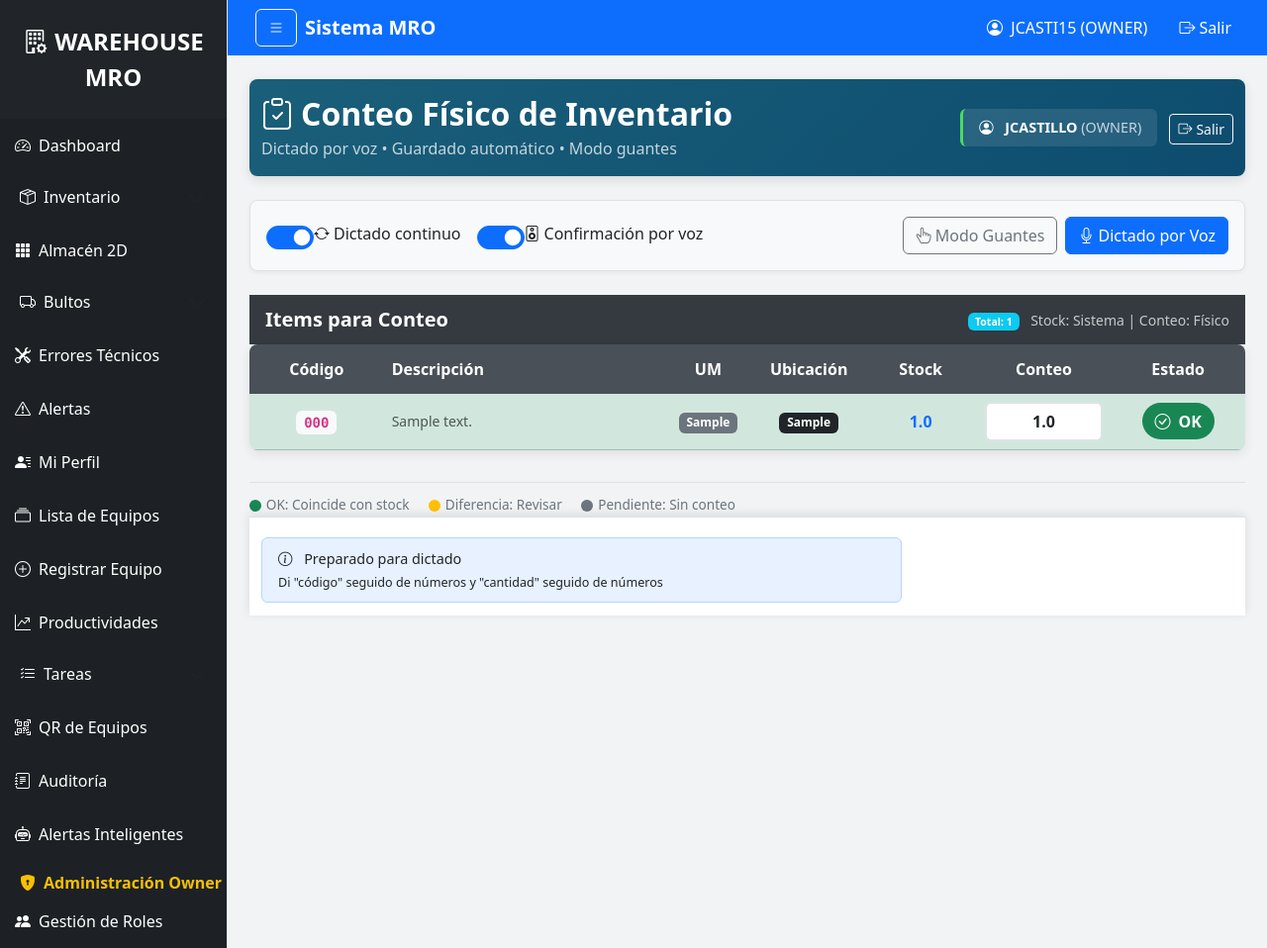
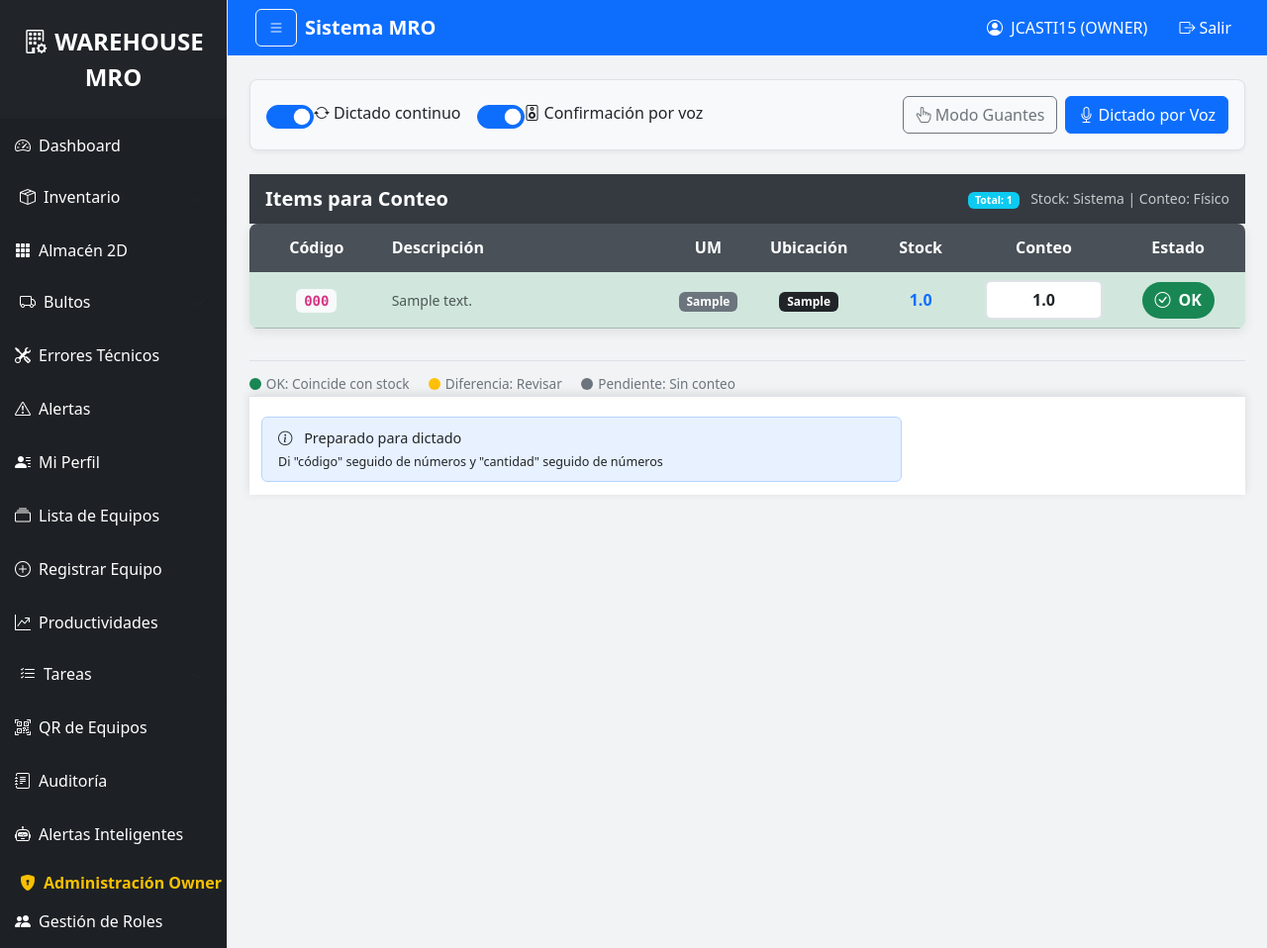
Before and after one commit to Joselu04991/warehouse_mro_4-main, a Flask app: page /inventory/count in a window 1280 px wide. Shown: the whole page at 99% size. Run offline with Flask 3, Linux system fonts and the light colour scheme; a user stored in the database is signed in; tables that the repository leaves empty hold one stand-in row (values such as "Sample post").

Commit message:
Update count.html

```diff
--- a/templates/inventory/count.html
+++ b/templates/inventory/count.html
@@ -284,32 +284,6 @@
 </style>
 
 <div class="page-container">
-  <!-- ================= HEADER SECTION ================= -->
-  <div class="header-section">
-    <div class="container">
-      <div class="row align-items-center">
-        <div class="col-md-8">
-          <h1 class="h2 mb-1 fw-bold">
-            <i class="bi bi-clipboard-check me-2"></i>Conteo Físico de Inventario
-          </h1>
-          <p class="mb-0 opacity-75">
-            Dictado por voz • Guardado automático • Modo guantes
-          </p>
-        </div>
-        <div class="col-md-4 text-md-end mt-2 mt-md-0">
-          <div class="user-info d-inline-block">
-            <i class="bi bi-person-circle me-2"></i>
-            <span class="fw-semibold">JCASTILLO</span>
-            <span class="opacity-75">(OWNER)</span>
-          </div>
-          <a href="{{ url_for('auth.logout') }}" class="btn btn-sm btn-outline-light ms-2">
-            <i class="bi bi-box-arrow-right me-1"></i>Salir
-          </a>
-        </div>
-      </div>
-    </div>
-  </div>
-
   <!-- ================= CONTROL PANEL ================= -->
   <div class="control-panel">
     <div class="row align-items-center">
```
